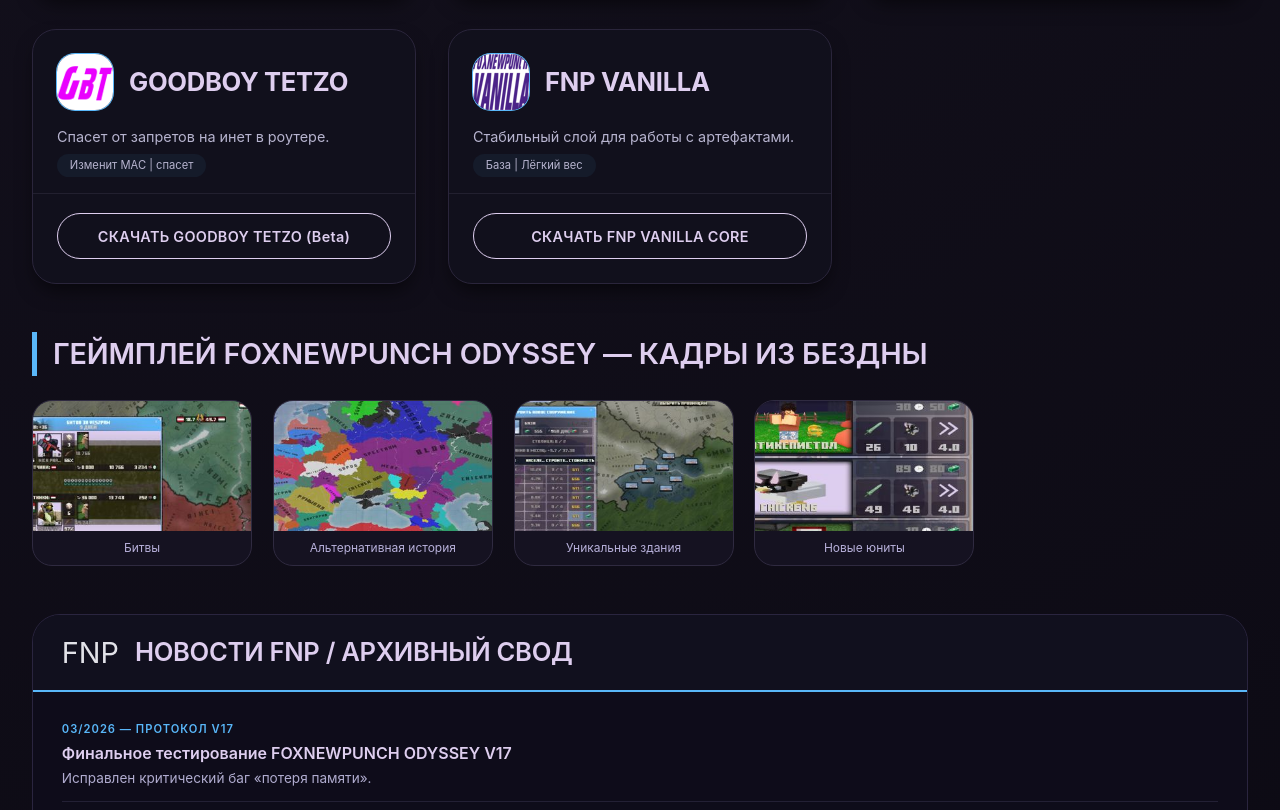
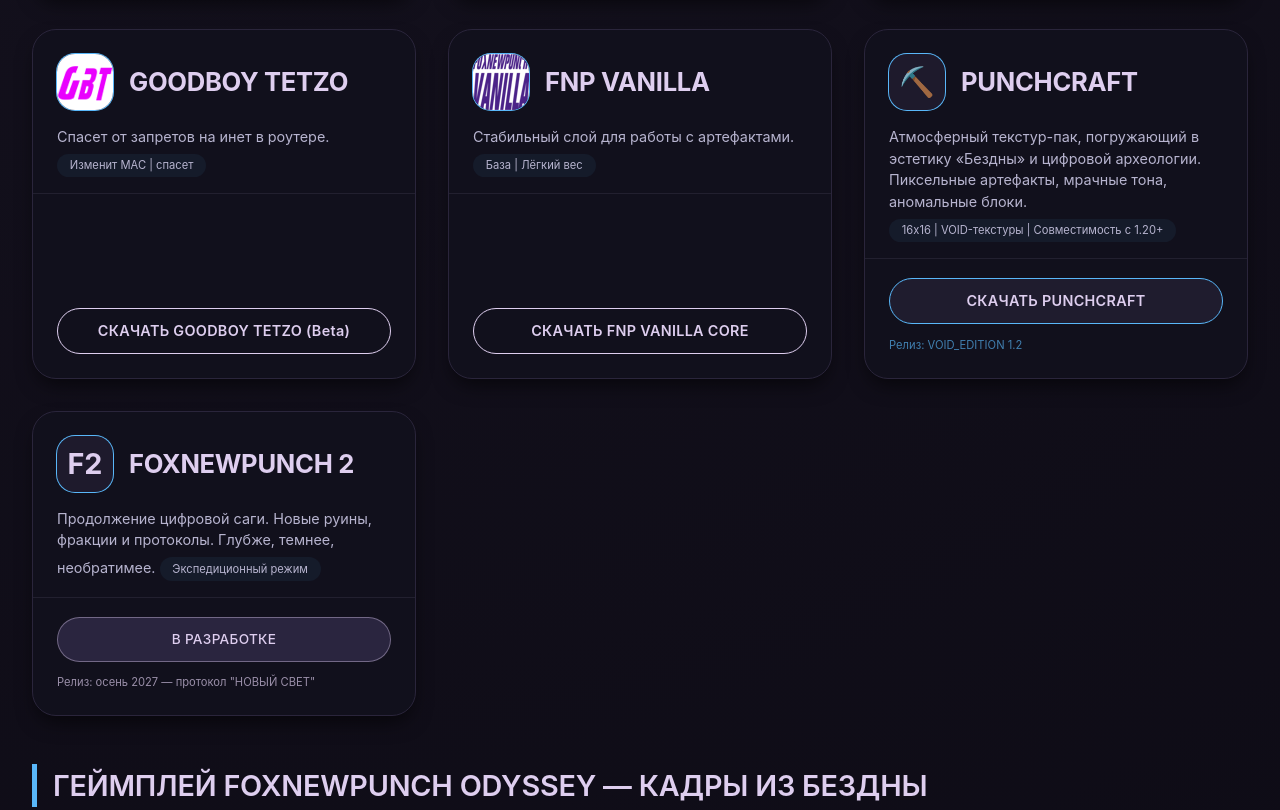
Before and after one commit to foxnewpunch/foxnewpunch, a plain HTML site: page index.html in a window 1280 px wide. Shown: the part 1015-1825 px from the top of the page. Drawn offline with Linux system fonts and the light colour scheme.

Commit message:
Update index.html 8

```diff
--- a/index.html
+++ b/index.html
@@ -328,6 +328,20 @@
             background: #deceef22;
             border-color: #59b7f9;
             color: #ffffff;
+        }
+
+        /* статус "в разработке" */
+        .badge-dev {
+            background: #2a253f;
+            border: 1px solid #deceef66;
+            color: #deceef;
+            border-radius: 40px;
+            padding: 0.7rem 1rem;
+            text-align: center;
+            font-size: 0.85rem;
+            font-weight: 500;
+            letter-spacing: 0.3px;
+            cursor: default;
         }
 
         .screenshots-section {
@@ -703,7 +717,7 @@
         </div>
     </div>
 
-    <!-- ПРОЕКТЫ (без эмодзи) -->
+    <!-- ПРОЕКТЫ (включая PUNCHCRAFT и FOXNEWPUNCH 2) -->
     <div class="projects-grid">
         <div class="project-card">
             <div class="card-header">
@@ -785,6 +799,40 @@
                 <a class="btn-download btn-download-outline" href="https://drive.google.com/file/d/1pltY1RvI6QBVKCmEIDMwjPuFU9Lh0mTX/view?usp=drive_link" target="_blank"> СКАЧАТЬ FNP VANILLA CORE</a>
             </div>
         </div>
+
+        <div class="project-card">
+            <div class="card-header">
+                <div class="project-icon">
+                    <img src="images/icon_punchcraft.png" alt="PUNCHCRAFT" onerror="this.style.display='none'; this.parentElement.innerText='⛏️'">
+                </div>
+                <div class="project-name">PUNCHCRAFT</div>
+            </div>
+            <div class="project-desc">
+                Атмосферный текстур-пак, погружающий в эстетику «Бездны» и цифровой археологии. Пиксельные артефакты, мрачные тона, аномальные блоки.
+                <div class="badge-fnp">16x16 | VOID-текстуры | Совместимость с 1.20+</div>
+            </div>
+            <div class="download-area">
+                <a class="btn-download" href="https://drive.google.com/file/d/1SamplePunchCraftLink/view?usp=drive_link" target="_blank"> СКАЧАТЬ PUNCHCRAFT</a>
+                <span style="font-size:0.7rem; color:#59b7f9aa;">Релиз: VOID_EDITION 1.2</span>
+            </div>
+        </div>
+
+        <div class="project-card">
+            <div class="card-header">
+                <div class="project-icon">
+                    <img src="images/icon_foxnewpunch2.png" alt="FOXNEWPUNCH 2" onerror="this.style.display='none'; this.parentElement.innerText='F2'">
+                </div>
+                <div class="project-name">FOXNEWPUNCH 2</div>
+            </div>
+            <div class="project-desc">
+                Продолжение цифровой саги. Новые руины, фракции и протоколы. Глубже, темнее, необратимее.
+                <div class="badge-fnp"> Экспедиционный режим </div>
+            </div>
+            <div class="download-area">
+                <div class="badge-dev">В РАЗРАБОТКЕ</div>
+                <span style="font-size:0.7rem; color:#deceefaa;">Релиз: осень 2027 — протокол "НОВЫЙ СВЕТ"</span>
+            </div>
+        </div>
     </div>
 
     <!-- ГАЛЕРЕЯ -->
@@ -805,6 +853,7 @@
             <div class="news-item"><div class="news-date">03/2026 — ПРОТОКОЛ V17</div><div class="news-title">Финальное тестирование FOXNEWPUNCH ODYSSEY V17</div><div class="news-excerpt">Исправлен критический баг «потеря памяти».</div></div>
             <div class="news-item"><div class="news-date">02/2026 — ИНФРАСТРУКТУРА</div><div class="news-title">FNPpass: система верификации запущена</div><div class="news-excerpt">Удостоверение «Свой» теперь работает через хеш-протокол.</div></div>
             <div class="news-item"><div class="news-date">01/2026 — ЭКСПЕДИЦИЯ</div><div class="news-title">Стратегград — цифровая столица FNP</div><div class="news-excerpt">Стены укреплены, курицы несут дозор.</div></div>
+            <div class="news-item"><div class="news-date">02/2026 — ТЕКСТУРНЫЙ ПАК</div><div class="news-title">PUNCHCRAFT вышел в VOID-сборке</div><div class="news-excerpt">Первый официальный текстур-пак от FNP TECHNOLOGIES.</div></div>
         </div>
     </div>
 
@@ -894,7 +943,6 @@
         isSupportActive = true;
         clearTimeouts();
 
-        // AI: "переключаю вас на оператора"
         addTypingIndicator(() => {
             addMessage("переключаю вас на оператора", false, 'images/avatar_advicex.png', 'ai');
 
@@ -917,7 +965,6 @@
         const msg = chatInput.value.trim();
         if (!msg) return;
 
-        // Добавляем сообщение пользователя
         const userMsgDiv = document.createElement('div');
         userMsgDiv.className = 'message';
         userMsgDiv.innerHTML = `
@@ -928,11 +975,9 @@
         chatMessages.scrollTop = chatMessages.scrollHeight;
         chatInput.value = '';
 
-        // Запускаем сценарий поддержки
         startSupportFlow();
     }
 
-    // Открыть/закрыть чат
     chatCircle.addEventListener('click', () => {
         chatWindow.classList.toggle('open');
     });
@@ -948,7 +993,6 @@
         if (e.key === 'Enter') handleUserMessage();
     });
 
-    // Закрыть при клике вне (опционально)
     document.addEventListener('click', (e) => {
         if (!chatWindow.contains(e.target) && !chatCircle.contains(e.target) && chatWindow.classList.contains('open')) {
             chatWindow.classList.remove('open');
```
